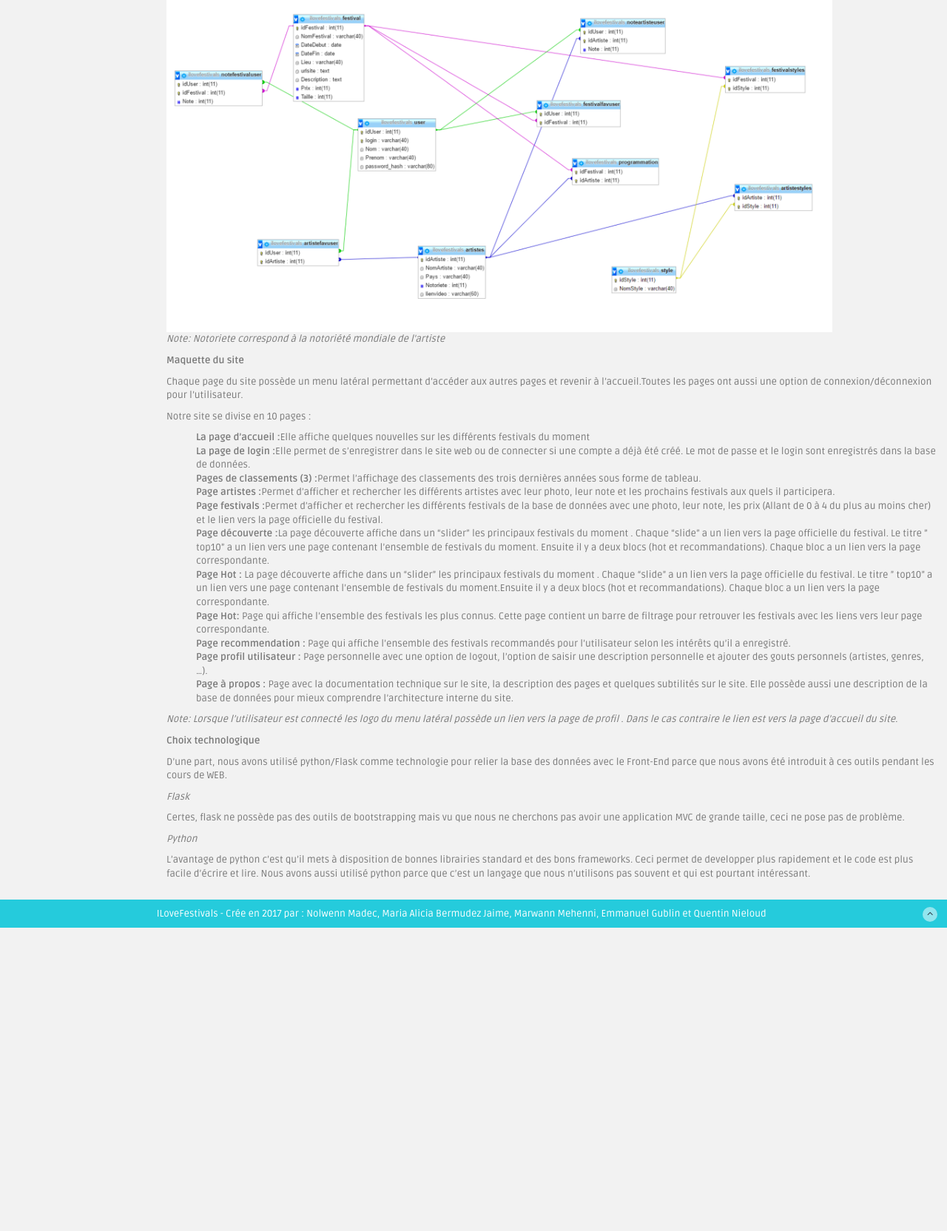
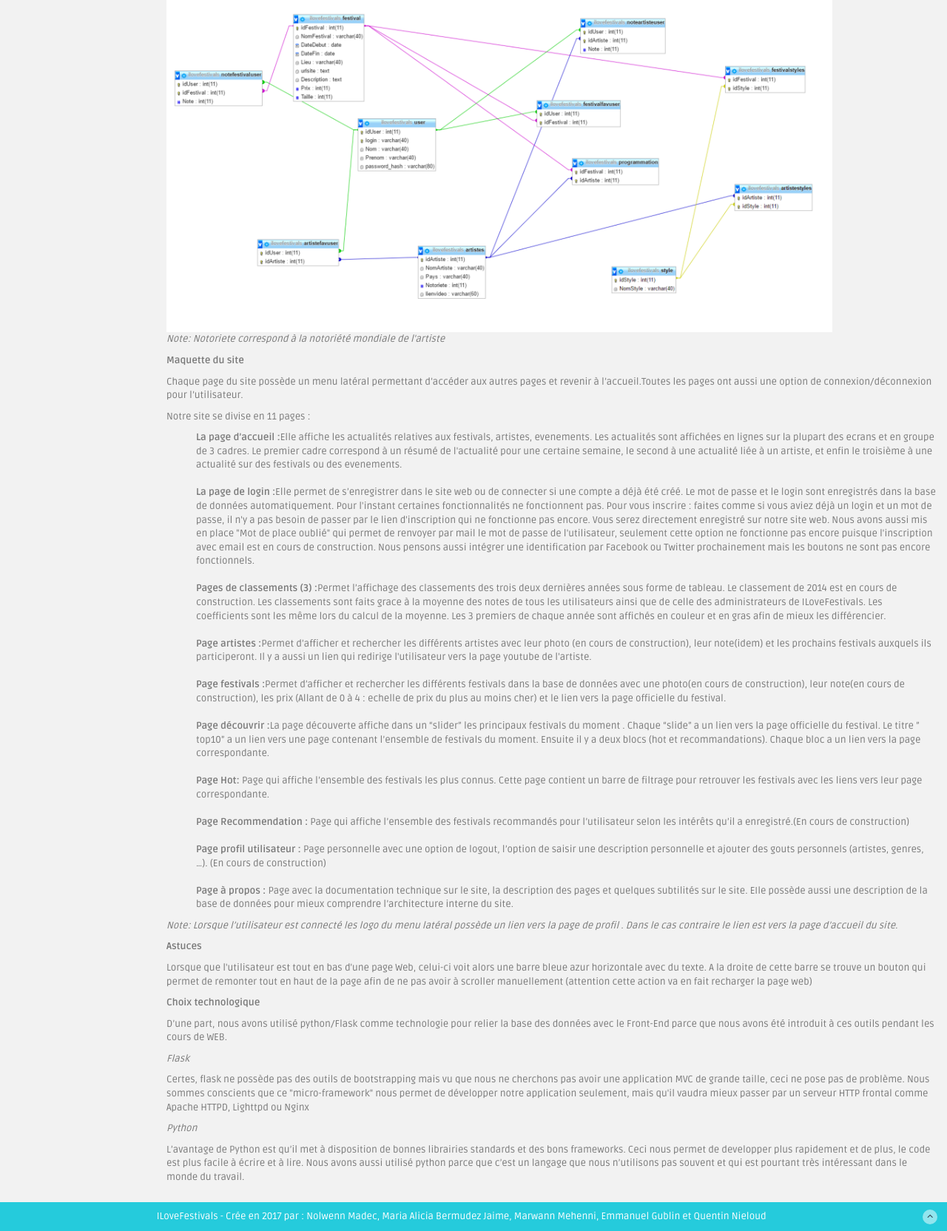
Before and after one commit to quent141/ilovefestival, a Flask app: page /aPropos/ in a window 1280 px wide. Shown: the part 869-2533 px from the top of the page at 74% size. Before the commit the page ends 2123 px from the top, so only its background shows below. Run offline with Flask 2, Linux system fonts and the light colour scheme; the visitor is signed in with stand-in values (Sample User, id 1); parts of the project's set-up code (start-up, migrations or seed data) failed here and were passed over; some libraries are stand-ins or nearby versions.

Commit message:
Corrections et Améliorations
maria alicia j’ai amélioré ton truc + correction sur Artistes

```diff
--- a/templates/aPropos.html
+++ b/templates/aPropos.html
@@ -168,35 +168,46 @@
               <p><em>Note: Notoriete correspond à la notoriété mondiale de l'artiste </em> </p>
               <p><strong>Maquette du site </strong></p>
               <p>Chaque page du site possède un menu latéral permettant d’accéder aux autres pages et revenir à l’accueil.Toutes les pages ont aussi une option de connexion/déconnexion pour l’utilisateur.</p>
-                  <p>Notre site se divise en 10 pages :</p>
+              <p>Notre site se divise en 11 pages :</p>
               <ul style="list-style-type:disc">
-                     <li><strong>La page d’accueil :</strong>Elle affiche quelques nouvelles sur les différents festivals du moment</li>
-                     <li><strong>La page de login :</strong>Elle permet de s’enregistrer dans le site web ou de connecter si une compte a déjà été créé. Le mot de passe et le login sont enregistrés dans la base de données.</li>
-                     <li><strong>Pages de classements (3)  :</strong>Permet l’affichage des classements des trois dernières années sous forme de tableau.</li>
-                     <li><strong>Page artistes :</strong>Permet d’afficher et rechercher les différents artistes avec leur photo, leur note et les prochains festivals aux quels il participera.</li>
-                     <li><strong>Page festivals :</strong>Permet d’afficher et rechercher les différents festivals de la base de données avec une photo, leur note, les prix (Allant de 0 à 4 du plus au moins cher) et le lien vers la page officielle du festival.</li>
-                     <li><strong>Page découverte  :</strong>La page découverte affiche dans un “slider” les principaux festivals du moment . Chaque “slide” a un lien vers la page officielle du festival. Le titre ” top10”  a un lien vers une page contenant l’ensemble de festivals du moment.
+                  <li><strong>La page d’accueil :</strong>Elle affiche les actualités relatives aux festivals, artistes, evenements. Les actualités sont affichées en lignes sur la plupart des ecrans et en groupe de 3 cadres. Le premier cadre correspond à un résumé de l'actualité pour une certaine semaine, le second à une actualité liée à un artiste, et enfin le troisième à une actualité sur des festivals ou des evenements. </li>
+                  <br>
+                  <li><strong>La page de login :</strong>Elle permet de s’enregistrer dans le site web ou de connecter si une compte a déjà été créé. Le mot de passe et le login sont enregistrés dans la base de données automatiquement. Pour l'instant certaines fonctionnalités ne fonctionnent pas. Pour vous inscrire : faites comme si vous aviez déjà un login et un mot de passe, il n'y a pas besoin de passer par le lien d'inscription qui ne fonctionne pas encore. Vous serez directement enregistré sur notre site web. Nous avons aussi mis en place "Mot de place oublié" qui permet de renvoyer par mail le mot de passe de l'utilisateur, seulement cette option ne fonctionne pas encore puisque l'inscription avec email est en cours de construction. Nous pensons aussi intégrer une identification par Facebook ou Twitter prochainement mais les boutons ne sont pas encore fonctionnels. </li>
+                  <br>
+                  <li><strong>Pages de classements (3)  :</strong>Permet l’affichage des classements des trois deux dernières années sous forme de tableau. Le classement de 2014 est en cours de construction. Les classements sont faits grace à la moyenne des notes de tous les utilisateurs ainsi que de celle des administrateurs de ILoveFestivals. Les coefficients sont les même lors du calcul de la moyenne. Les 3 premiers de chaque année sont affichés en couleur et en gras afin de mieux les différencier.</li>
+                  <br>
+                  <li><strong>Page artistes :</strong>Permet d’afficher et rechercher les différents artistes avec leur photo (en cours de construction), leur note(idem) et les prochains festivals auxquels ils participeront. Il y a aussi un lien qui redirige l'utilisateur vers la page youtube de l'artiste.</li>
+                  <br>
+                  <li><strong>Page festivals :</strong>Permet d’afficher et rechercher les différents festivals dans la base de données avec une photo(en cours de construction), leur note(en cours de construction), les prix (Allant de 0 à 4 : echelle de prix du plus au moins cher) et le lien vers la page officielle du festival.</li>
+                  <br>
+                  <li><strong>Page découvrir  :</strong>La page découverte affiche dans un “slider” les principaux festivals du moment . Chaque “slide” a un lien vers la page officielle du festival. Le titre ” top10”  a un lien vers une page contenant l’ensemble de festivals du moment.
                       Ensuite il y a deux blocs (hot et recommandations). Chaque bloc a un lien vers la page correspondante.</li>
-                     <li><strong>Page Hot : </strong>La page découverte affiche dans un “slider” les principaux festivals du moment . Chaque “slide” a un lien vers la page officielle du festival. Le titre ” top10”  a un lien vers une page contenant l’ensemble de festivals du moment.Ensuite il y a deux blocs (hot et recommandations). Chaque bloc a un lien vers la page correspondante.</li>
+                  <br>
                   <li><strong>Page Hot: </strong>  Page qui affiche l’ensemble des festivals les plus connus.  Cette page contient un barre de filtrage pour retrouver les festivals avec les liens vers leur page correspondante.</li>
-                     <li><strong>Page recommendation :</strong> Page qui affiche l’ensemble des festivals recommandés pour l’utilisateur selon les intérêts qu’il a enregistré. </li>
-                     <li><strong>Page profil utilisateur : </strong> Page personnelle avec une option de logout, l’option de saisir une description personnelle et  ajouter des gouts personnels (artistes, genres, …).</li>
+                  <br>
+                  <li><strong>Page Recommendation :</strong> Page qui affiche l’ensemble des festivals recommandés pour l’utilisateur selon les intérêts qu’il a enregistré.(En cours de construction) </li>
+                  <br>
+                  <li><strong>Page profil utilisateur : </strong> Page personnelle avec une option de logout, l’option de saisir une description personnelle et  ajouter des gouts personnels (artistes, genres, …). (En cours de construction)</li>
+                  <br>
                   <li><strong>Page à propos : </strong> Page avec la documentation technique sur le site, la description des pages et quelques subtilités sur le site. EIle possède aussi une description de la base de données pour mieux comprendre l’architecture interne du site. </li>
 
 
               </ul>
               <p><em>Note: Lorsque l’utilisateur est connecté les logo  du menu latéral possède un lien vers la page de profil . Dans le cas contraire le lien est vers la page d’accueil du site.</em> </p>
 
+              <p><strong>Astuces</strong></p>
+              <p>Lorsque que l'utilisateur est tout en bas d'une page Web, celui-ci voit alors une barre bleue azur horizontale avec du texte. A la droite de cette barre se trouve un bouton qui permet de remonter tout en haut de la page afin de ne pas avoir à scroller manuellement (attention cette action va en fait recharger la page web)</p>
+
               <p><strong>Choix technologique</strong></p>
 
               <p>D’une part, nous avons utilisé python/Flask comme technologie pour relier la base des données avec le Front-End parce que nous avons été introduit à ces outils pendant les cours de WEB.</p>
 
               <p><i>Flask</i></p>
-                 <p>Certes, flask ne possède pas des outils de bootstrapping mais vu que nous ne cherchons pas avoir une application MVC de grande taille, ceci ne pose pas de problème.<p>
+              <p>Certes, flask ne possède pas des outils de bootstrapping mais vu que nous ne cherchons pas avoir une application MVC de grande taille, ceci ne pose pas de problème. Nous sommes conscients que ce "micro-framework" nous permet de développer notre application seulement, mais qu'il vaudra mieux passer par un serveur HTTP frontal comme Apache HTTPD, Lighttpd ou Nginx<p>
 
               <p><i>Python</i></p>
 
-                <p>L’avantage de python c’est qu’il mets à disposition de bonnes librairies standard et des bons frameworks. Ceci permet de developper plus rapidement et le code est plus facile d’écrire et lire. Nous avons aussi utilisé python parce que c’est un langage que nous n’utilisons pas souvent et qui est pourtant intéressant.</p>
+              <p>L’avantage de Python est qu’il met à disposition de bonnes librairies standards et des bons frameworks. Ceci nous permet de developper plus rapidement et de plus, le code est plus facile à écrire et à lire. Nous avons aussi utilisé python parce que c’est un langage que nous n’utilisons pas souvent et qui est pourtant très intéressant dans le monde du travail.</p>
 
 
 
```
Also changed, not shown: templates/artistes.html (+9 -1 lines), templates/hot.html (+13 -33 lines), app.py (line endings or trailing spaces). Lines whose indentation alone changed are shown as unchanged.
